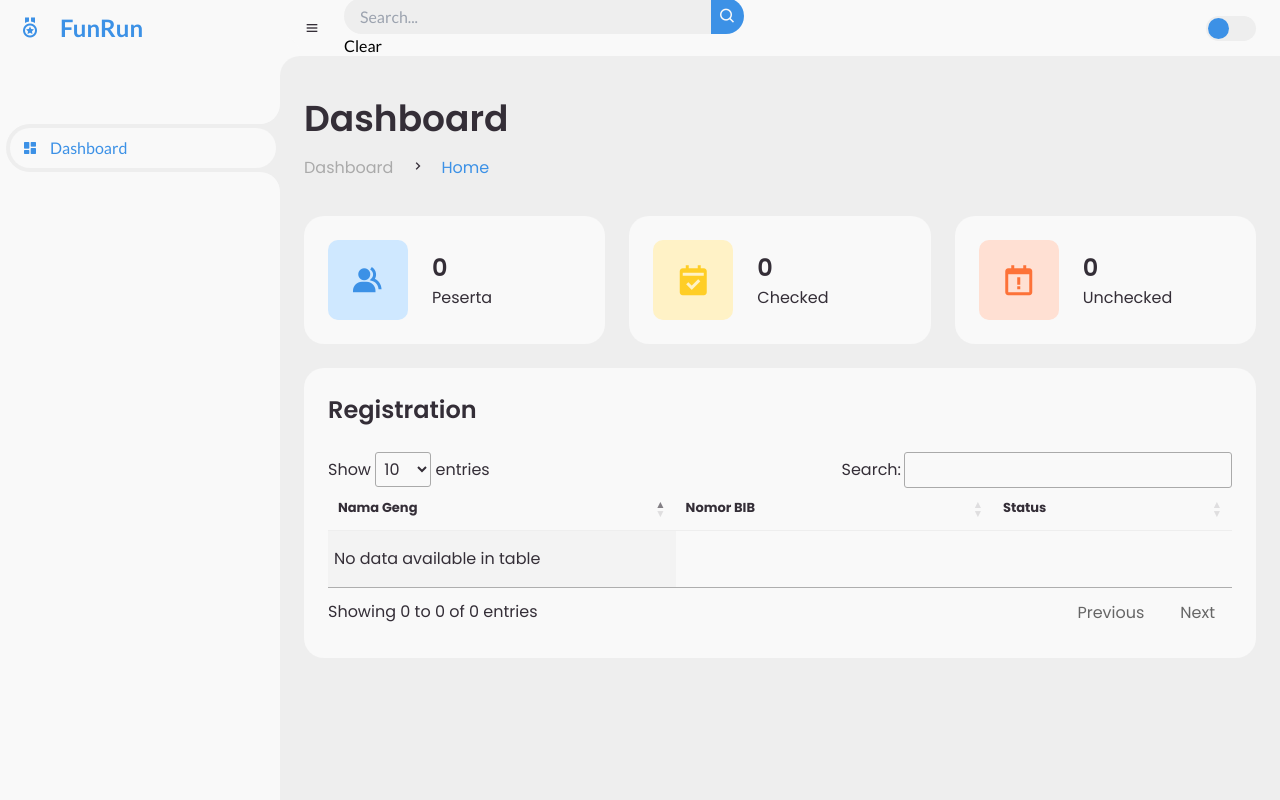
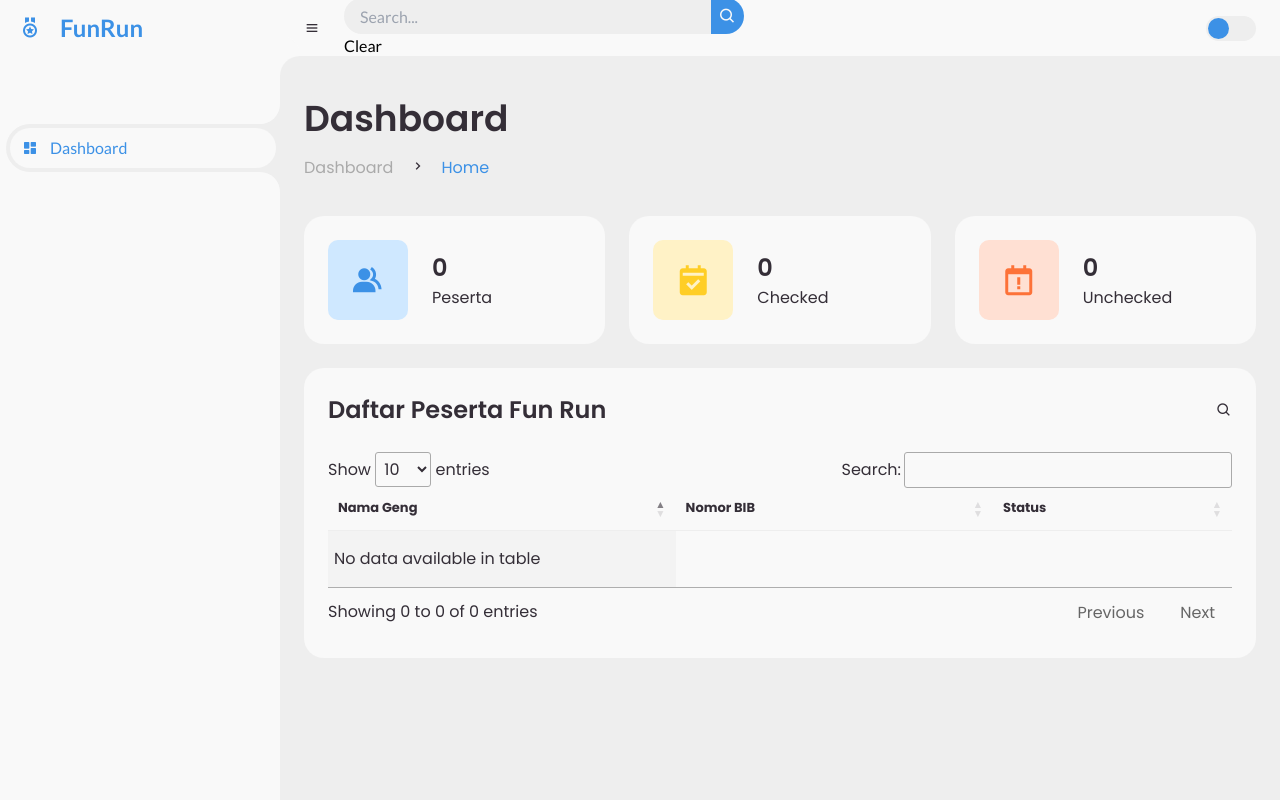
Before and after one commit to agusbudionoprastyo/funrun, a PHP site: page / in a window 1280 px wide. Run offline with PHP 8.4, Linux system fonts and the light colour scheme; data that the repository does not hold is empty; some libraries are stand-ins or nearby versions.

Commit message:
Update index.php

```diff
--- a/index.php
+++ b/index.php
@@ -103,7 +103,8 @@
             <div class="table-data">
                 <div class="order">
                     <div class="head">
-                        <h3>Registration</h3>
+                        <h3>Daftar Peserta Fun Run</h3>
+						<i class='bx bx-search' ></i>
                     </div>
                     <table id="example" class="display" style="width:100%">
                             <thead>
```
